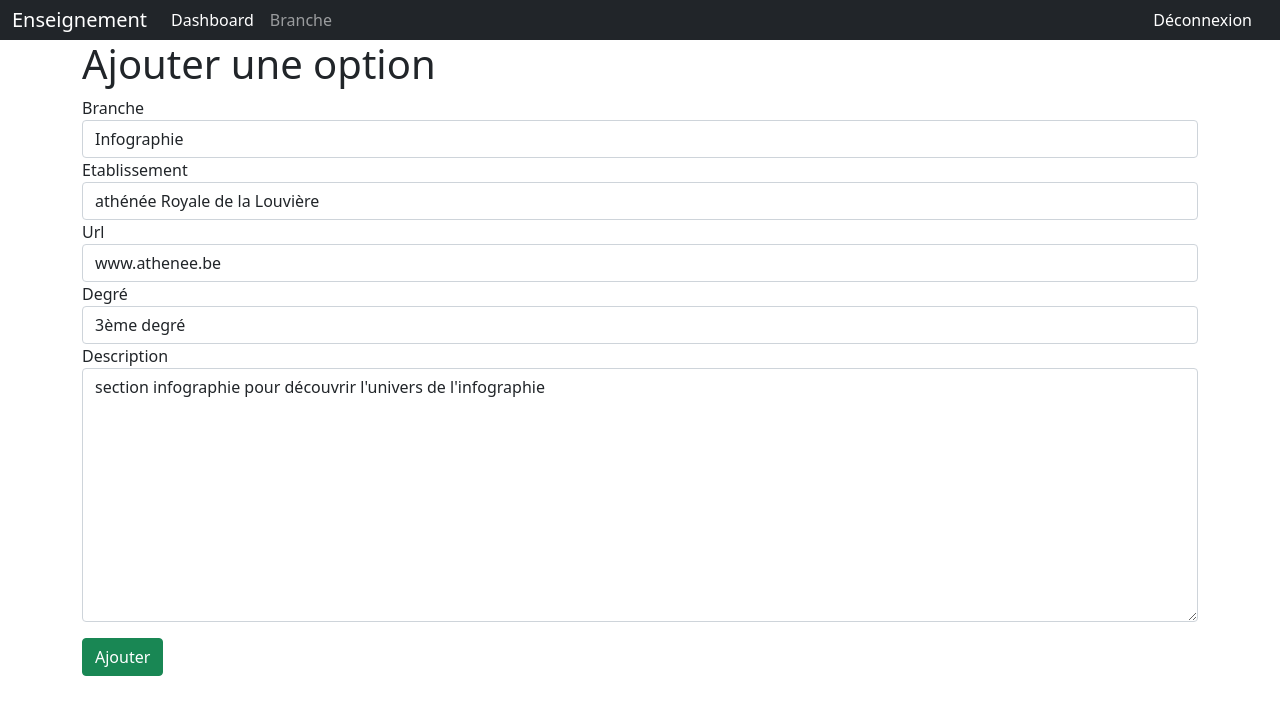
After one commit to webepse/enseignement, a PHP site: page /admin/updateBranche.php?id=1 in a window 1280 px wide. The commit adds this page. Shown: the top 715 px of the page. Run offline with PHP 8.4, Linux system fonts and the light colour scheme; a user stored in the database is signed in; data comes from the database, SQL or seed files in the repository; some libraries are stand-ins or nearby versions.

Commit message:
upadte form

```diff
--- a/admin/index.php
+++ b/admin/index.php
@@ -44,9 +44,7 @@ if(isset($_POST['username']))
     <title>Enseignement - Admin - connexion</title>
 </head>
 <body>
-    <?php
-        include("navbar.php");
-    ?>
+
     <div class="container">
         <div class="col-4 offset-3 bg-light p-5">
             <h1>Administration</h1>
--- /dev/null
+++ b/admin/updateBranche.php
@@ -0,0 +1,88 @@
+<?php
+  session_start();
+  if(!isset($_SESSION['login']))
+  {
+      header("LOCATION:index.php");
+  }
+  if(isset($_GET['id']))
+  {
+    $id=htmlspecialchars($_GET['id']);
+  }else{
+      header("LOCATION:branches.php");
+  }
+
+  require "../connexion.php";
+  $req = $bdd->prepare("SELECT * FROM options WHERE id=?");
+  $req->execute([$id]);
+  if(!$don = $req->fetch())
+  {
+      $req->closeCursor();
+      header("LOCATION:branches.php");
+  }
+  $req->closeCursor();
+
+?>
+
+<!DOCTYPE html>
+<html lang="en">
+<head>
+    <meta charset="UTF-8">
+    <meta http-equiv="X-UA-Compatible" content="IE=edge">
+    <meta name="viewport" content="width=device-width, initial-scale=1.0">
+    <link rel="stylesheet" href="https://pro.fontawesome.com/releases/v5.10.0/css/all.css" integrity="sha384-AYmEC3Yw5cVb3ZcuHtOA93w35dYTsvhLPVnYs9eStHfGJvOvKxVfELGroGkvsg+p" crossorigin="anonymous"/>
+    <link href="https://cdn.jsdelivr.net/npm/bootstrap@5.1.1/dist/css/bootstrap.min.css" rel="stylesheet" integrity="sha384-F3w7mX95PdgyTmZZMECAngseQB83DfGTowi0iMjiWaeVhAn4FJkqJByhZMI3AhiU" crossorigin="anonymous">
+    <link rel="stylesheet" href="../style.css">
+    <title>Enseignement - Admin - Ajouter une options</title>
+</head>
+<body>
+    <?php
+        include("navbar.php");
+    ?>
+    <div class="container">
+        <h1>Ajouter une option</h1>
+        <form action="treatmentAddBranche.php?id=<?= $don['id'] ?>" method="POST">
+            <div class="form-group">
+                <label for="branche">Branche</label>
+                <input type="text" id="branche" name="branche" class="form-control" value="<?= $don['branche'] ?>">
+            </div>
+            <div class="form-group">
+                <label for="etab">Etablissement</label>
+                <input type="text" id="etab" name="etablissement" class="form-control" value="<?= $don['etablissement'] ?>">
+            </div>
+            <div class="form-group">
+                <label for="url">Url</label>
+                <input type="url" id="url" name="url" class="form-control" value="<?= $don['url'] ?>">
+            </div>
+            <div class="form-group">
+                <label for="deg">Degré</label>
+                <select name="degre" id="deg" class="form-control">
+                    <?php
+                        if($don['degre']==1)
+                        {
+                            echo '<option value="1" selected>1èr degré</option>';
+                            echo '<option value="2">2ème degré</option>';
+                            echo '<option value="3">3ème degré</option>';
+                        }elseif($don['degre']==2)
+                        {
+                            echo '<option value="1">1èr degré</option>';
+                            echo '<option value="2" selected>2ème degré</option>';
+                            echo '<option value="3">3ème degré</option>';
+                        }else{
+                            echo '<option value="1">1èr degré</option>';
+                            echo '<option value="2">2ème degré</option>';
+                            echo '<option value="3" selected>3ème degré</option>';
+                        }
+                    ?>
+                </select>
+            </div>
+            <div class="form-group">
+                <label for="descri">Description</label>
+                <textarea name="description" id="descri" cols="30" rows="10" class="form-control"><?= $don['description'] ?></textarea>
+            </div>
+            <div class="form-group">
+                <input type="submit" value="Ajouter" class="btn btn-success my-3">
+            </div>
+        </form>
+    </div>
+</body>
+</html>
```
